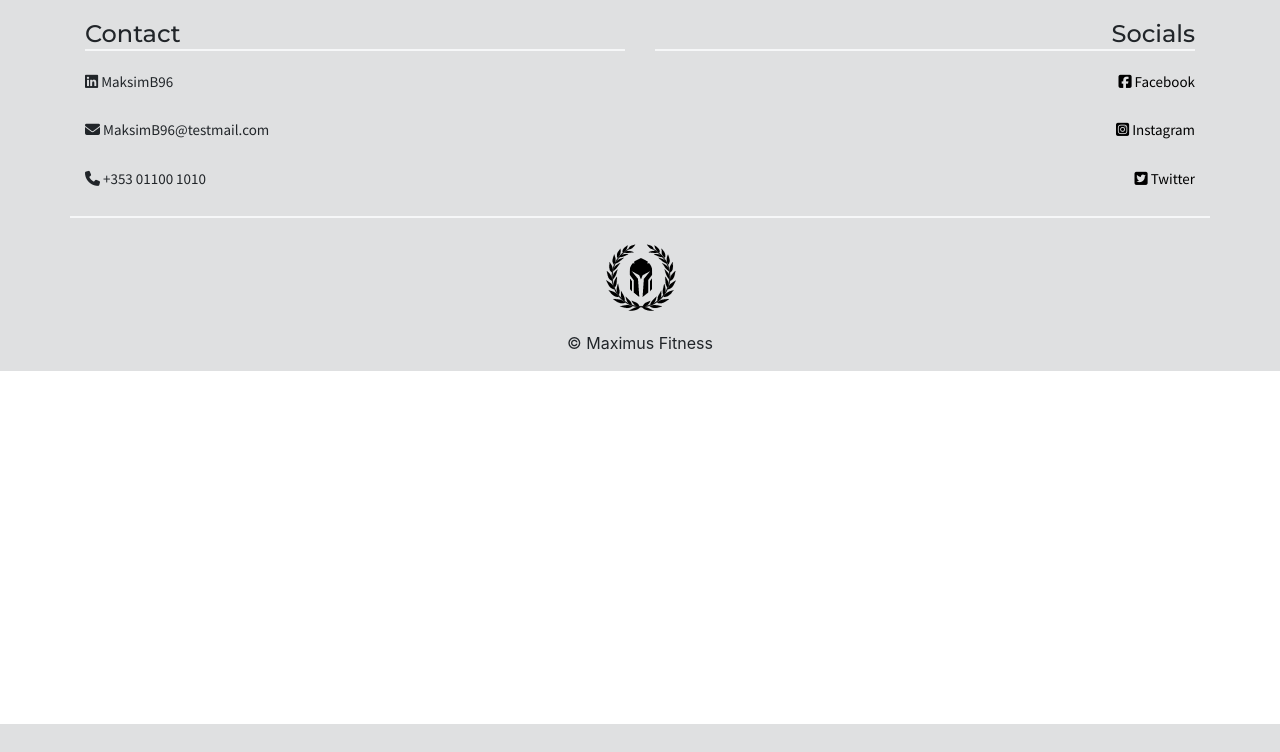
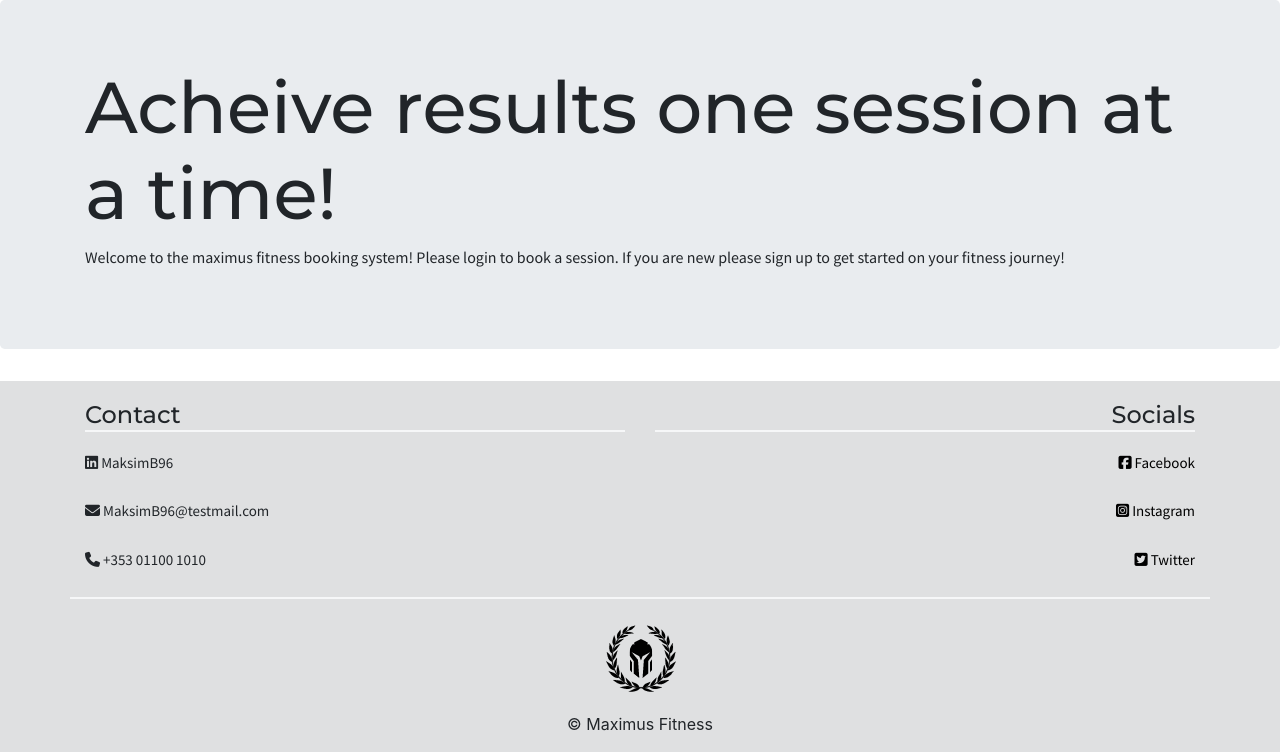
Before and after one commit to MaksimB96/maximusfitness-book_sys_pp4, a Django app: page / in a window 1280 px wide. Shown: the part 76-828 px from the top of the page. Before the commit the page ends 800 px from the top, so only its background shows below. Run offline with Django 3.2, Linux system fonts and the light colour scheme; some libraries are stand-ins or nearby versions.

Commit message:
Add jumbotron to index

```diff
--- a/static/css/style.css
+++ b/static/css/style.css
@@ -42,6 +42,8 @@
 .nav-item:hover::after {
     width: 100%;
 }
+
+/* -------------------------------------------Index */
 
 
 
--- a/templates/index.html
+++ b/templates/index.html
@@ -1,5 +1,12 @@
 {% extends 'base.html' %}
 
 {% block content %}
-<!-- main content -->
+<section>
+    <div class="jumbotron">
+        <div class="container">
+            <h1 class="display-3 font-head">Acheive results one session at a time!</h1>
+            <p class="font-body">Welcome to the maximus fitness booking system! Please login to book a session. If you are new please sign up to get started on your fitness journey! </p>
+        </div>
+    </div>
+</section>
 {% endblock %}
```
